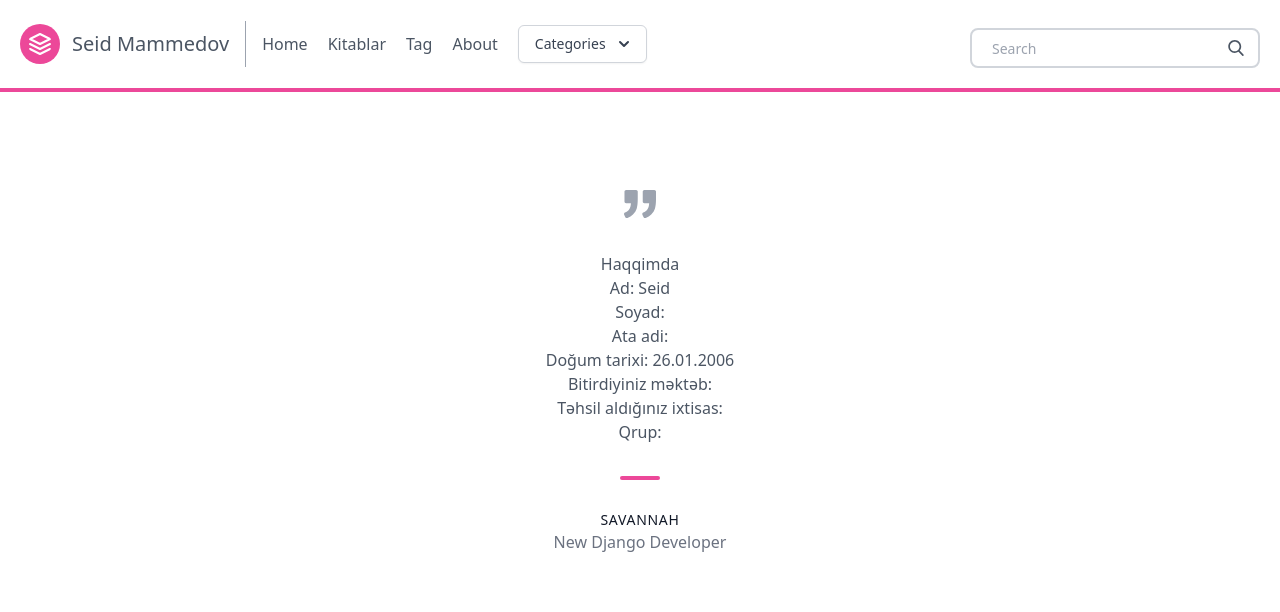
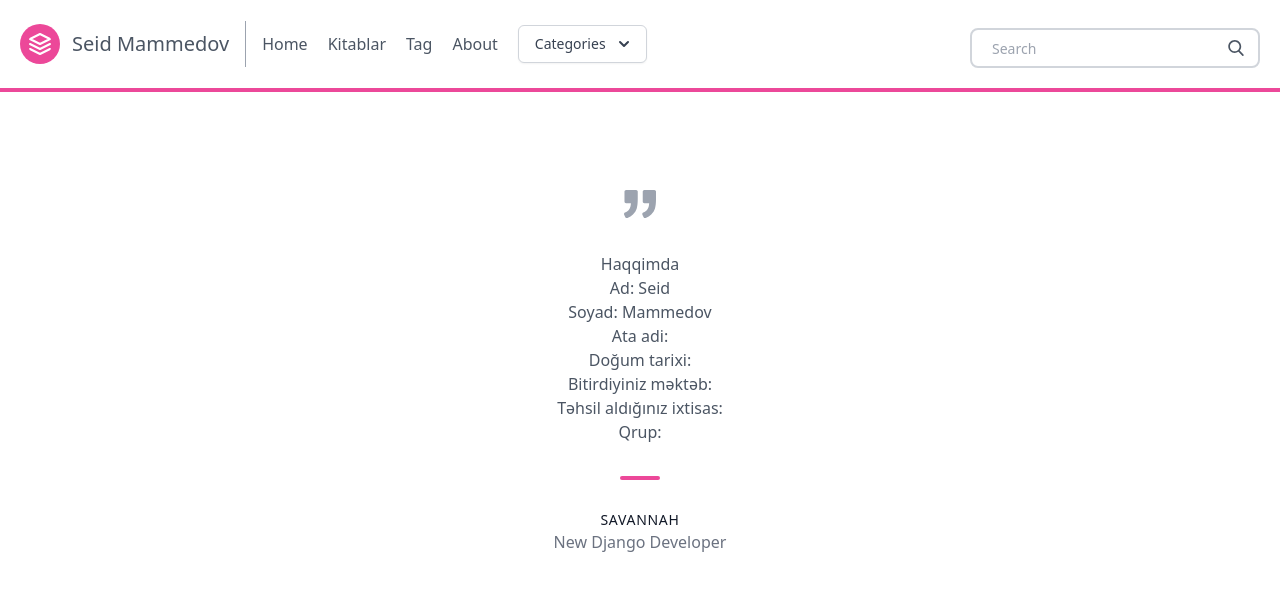
Before and after one commit to Sedmeq/Proqramlasdirma, a Django app: page /about/ in a window 1280 px wide. Shown: the top 612 px of the page. Run offline with Django 4.2, Linux system fonts and the light colour scheme; data comes from the database, SQL or seed files in the repository; some libraries are stand-ins or nearby versions.

Commit message:
Update about_page.html

```diff
--- a/templates/about_page.html
+++ b/templates/about_page.html
@@ -9,9 +9,9 @@
         </svg>
         <h1>Haqqimda</h1>
         <p>Ad: Seid</p>
-        <p>Soyad: </p>
+        <p>Soyad: Mammedov</p>
         <p>Ata adi: </p>
-        <p>Doğum tarixi: 26.01.2006</p>
+        <p>Doğum tarixi: </p>
         <p>Bitirdiyiniz məktəb: </p>
         <p>Təhsil aldığınız ixtisas: </p>
         <p>Qrup: </p>
```
